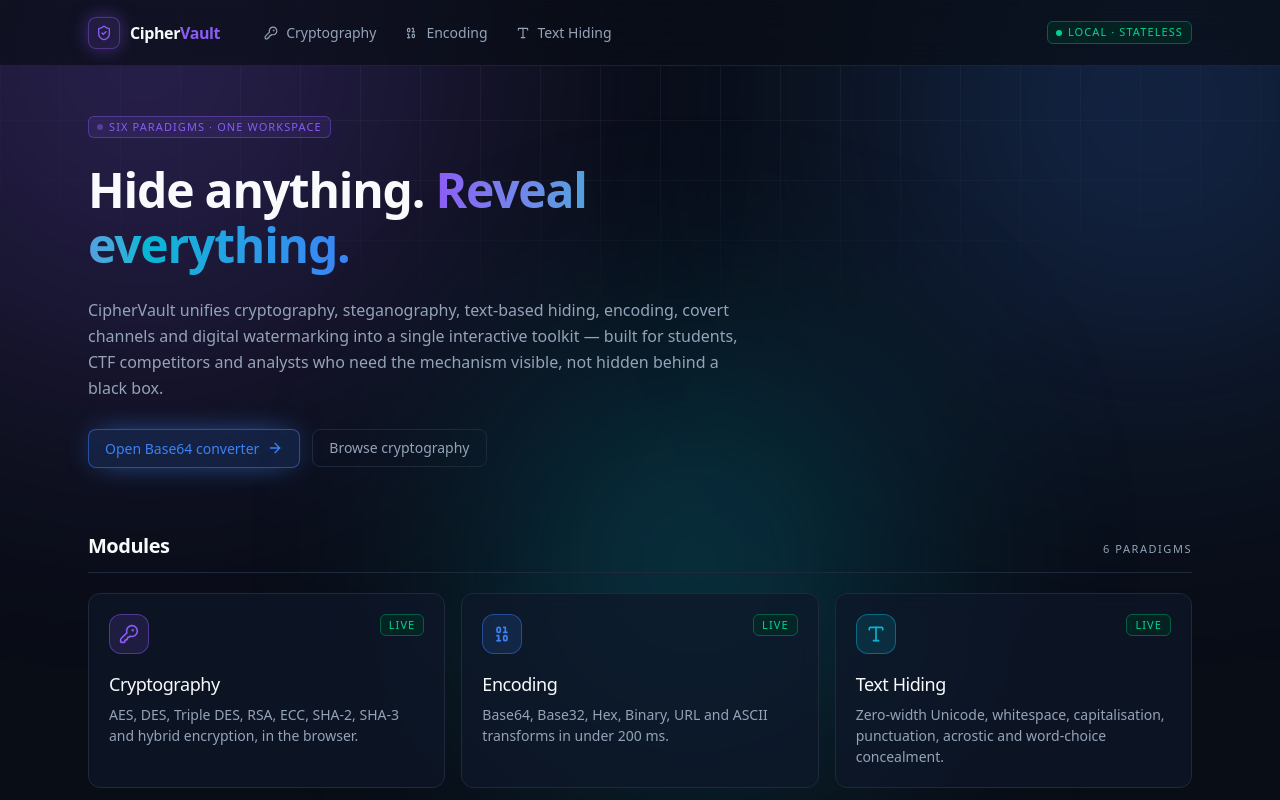
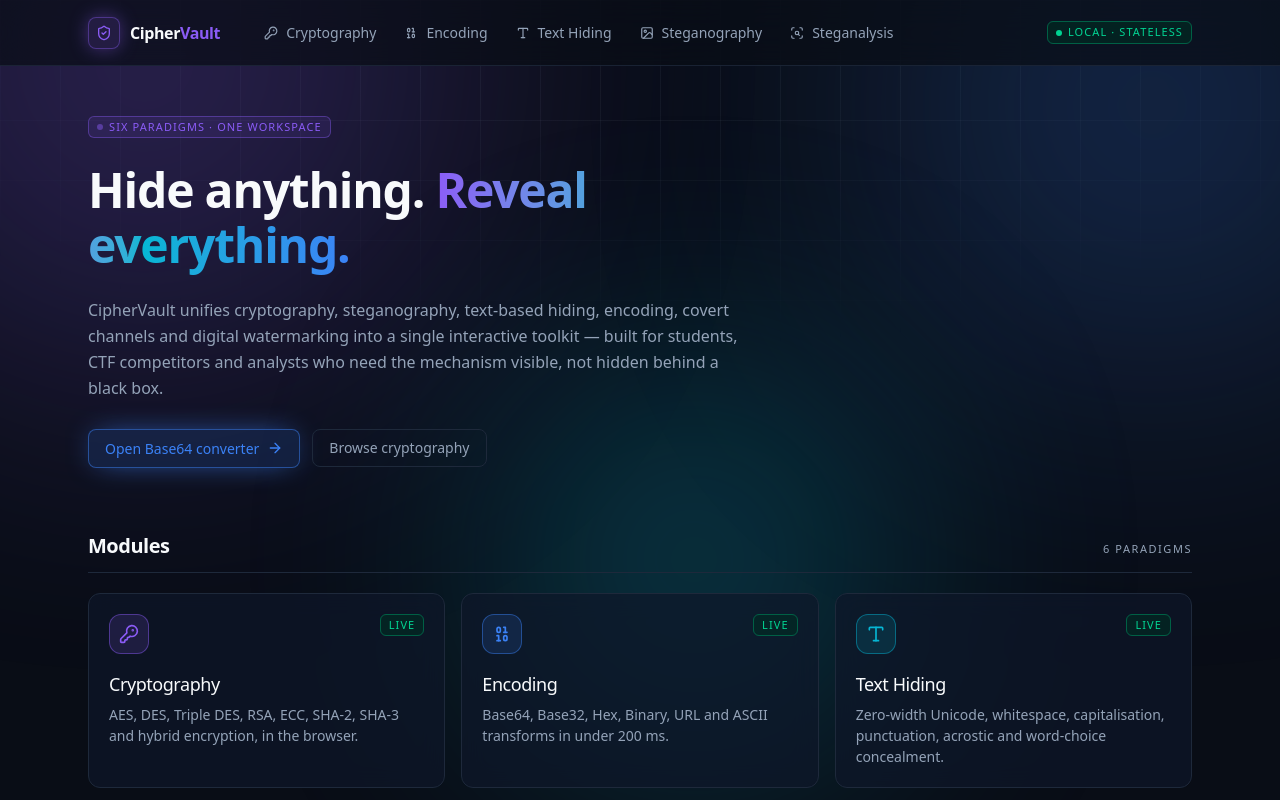
Before and after one commit to IbrahimAltaf78/Ciphervault-toolkit, a Next.js app: page / in a window 1280 px wide. Shown: the top 800 px of the page. Built offline with nearby package versions, Linux system fonts and the light colour scheme.

Commit message:
fix(nav): add Steganography and Steganalysis to the navbar
The migration left the media tools unreachable: the navbar still carried three links. Audited every internal link afterwards - no reference to the old /steganography path remains in src/.

```diff
--- a/src/components/layout/Navbar.tsx
+++ b/src/components/layout/Navbar.tsx
@@ -2,15 +2,29 @@
 
 import Link from "next/link";
 import { usePathname } from "next/navigation";
-import { Binary, KeyRound, ShieldCheck, Type } from "lucide-react";
+import {
+  Binary,
+  Image as ImageIcon,
+  KeyRound,
+  ScanSearch,
+  ShieldCheck,
+  Type,
+} from "lucide-react";
 import { PARADIGM_ACCENT } from "@/lib/paradigm-theme";
 import type { Paradigm } from "@/types";
 
-/** Routes wired so far. Remaining paradigms join as they ship. */
+/**
+ * Routes wired so far. Remaining paradigms join as they ship.
+ *
+ * The media tools live under /stego after the route migration — the old
+ * /steganography paths are gone, so nothing should ever link to them again.
+ */
 const NAV_LINKS = [
   { href: "/cryptography", label: "Cryptography", icon: KeyRound, paradigm: "cryptography" },
   { href: "/encoding", label: "Encoding", icon: Binary, paradigm: "encoding" },
   { href: "/text-hiding", label: "Text Hiding", icon: Type, paradigm: "text-hiding" },
+  { href: "/stego", label: "Steganography", icon: ImageIcon, paradigm: "steganography" },
+  { href: "/steganalysis", label: "Steganalysis", icon: ScanSearch, paradigm: "steganalysis" },
 ] as const satisfies ReadonlyArray<{
   href: string;
   label: string;
```
